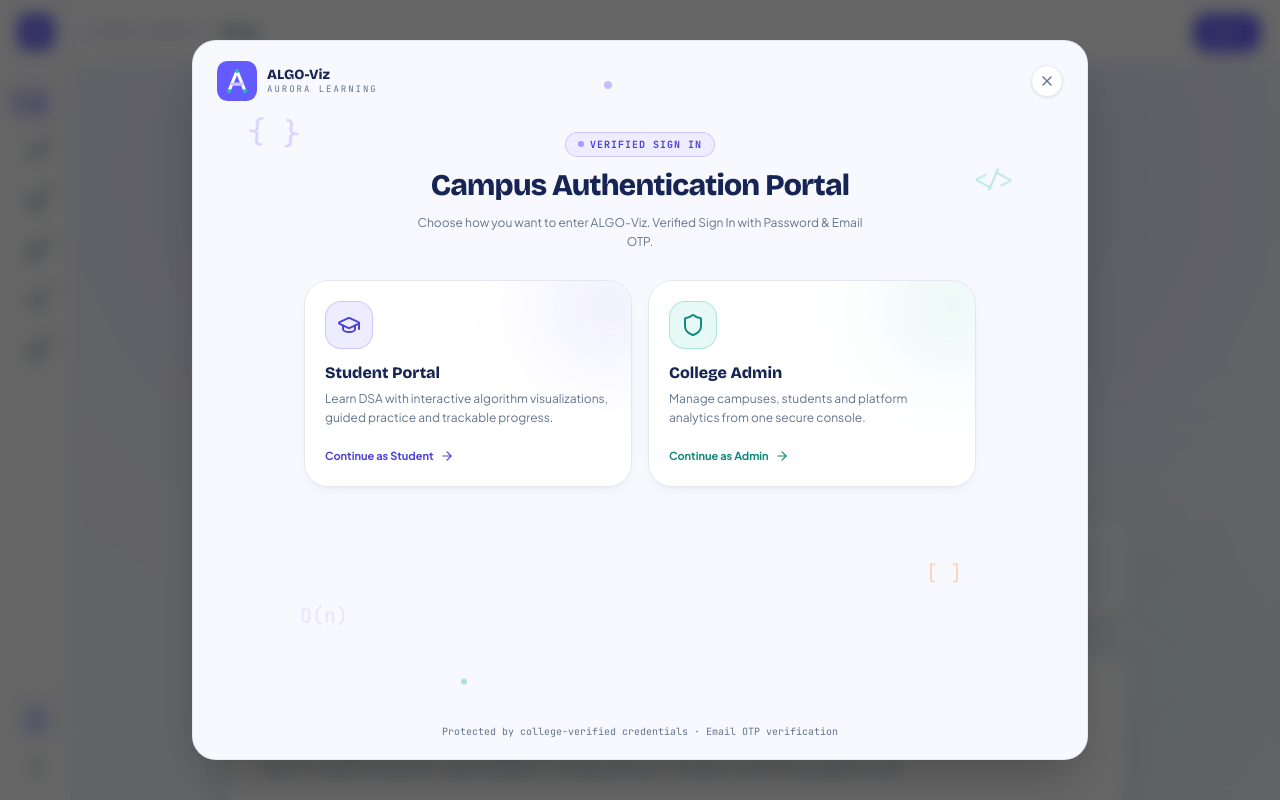
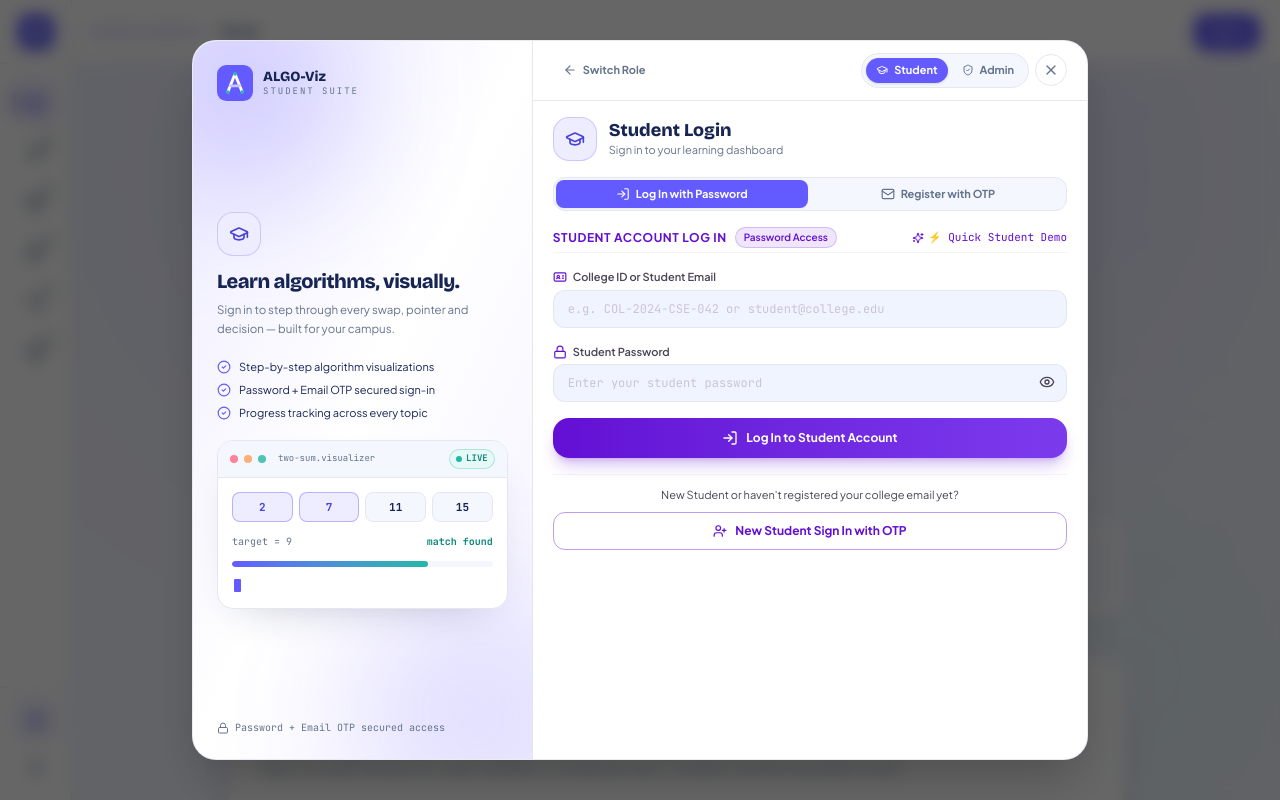
Before and after one commit to PEC-DSA-VIS/DSA-vis, a React (Vite) app in the folder frontend/: page / in a window 1280 px wide. Both pictures are taken after a click on the button "Sign In". Built offline with nearby package versions, Linux system fonts and the light colour scheme.

Commit message:
Sync OpenCode auth design with direct login flow
Co-authored-by: Copilot <223556219+Copilot@users.noreply.github.com>

```diff
--- a/frontend/src/components/auth/LoginModal.tsx
+++ b/frontend/src/components/auth/LoginModal.tsx
@@ -306,11 +306,13 @@ export const LoginModal: React.FC = () => {
   const [errorMsg, setErrorMsg] = useState<string | null>(null);
   const [successMsg, setSuccessMsg] = useState<string | null>(null);
 
-  // Sync tab with default role prop and default to direct password login
+  // Sync tab with default role prop, but open the selected login screen directly.
+  // The role selection screen is still accessible via the "Switch Role" button inside.
   useEffect(() => {
     if (isLoginModalOpen) {
-      setActiveTab(loginModalDefaultRole);
-      setScreen('role');
+      const nextRole = loginModalDefaultRole === 'admin' ? 'admin' : 'user';
+      setActiveTab(nextRole);
+      setScreen(nextRole === 'user' ? 'student' : 'admin');
       setStudentMode('login');
       setAdminMode('login');
       setErrorMsg(null);
```
